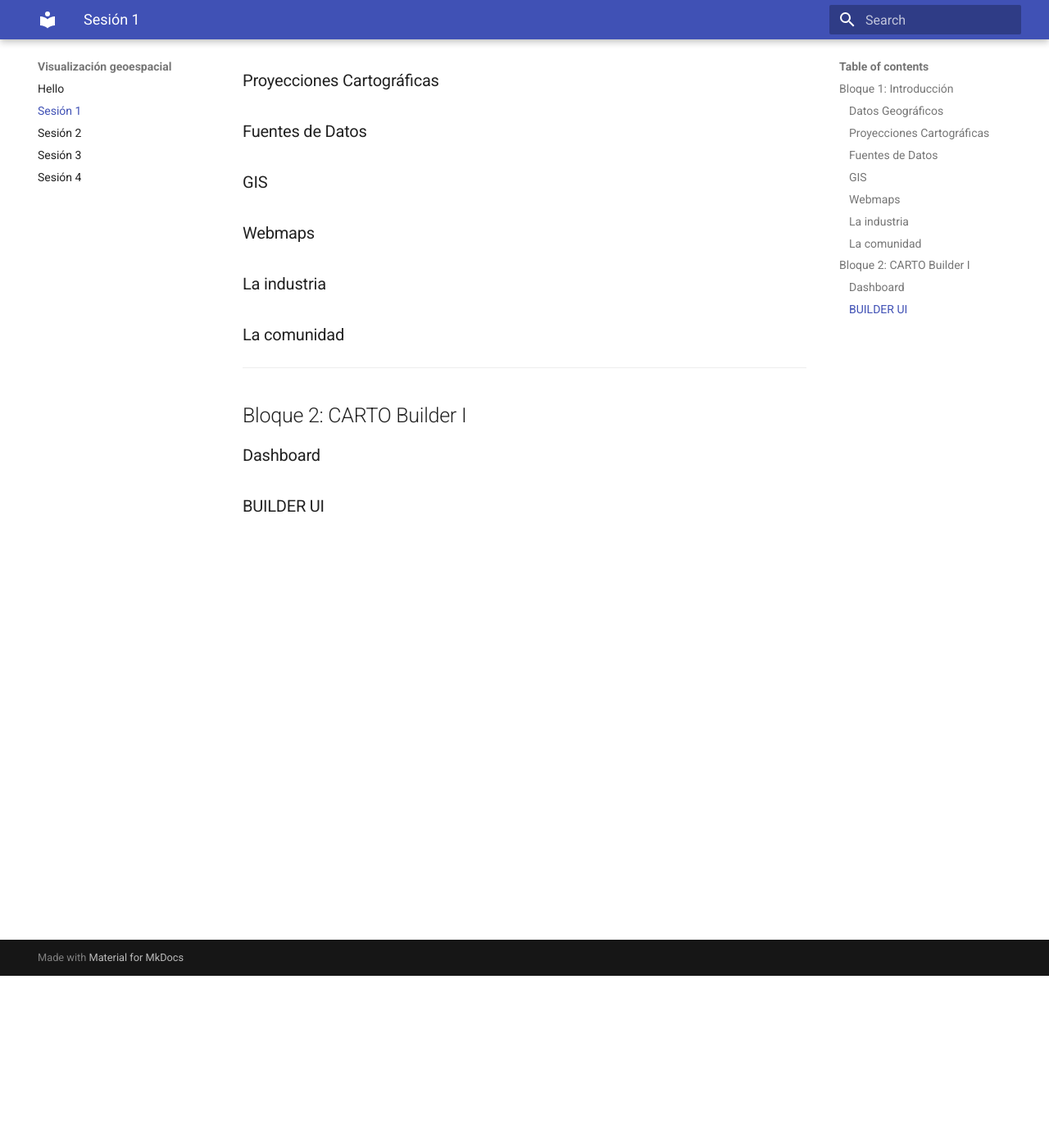
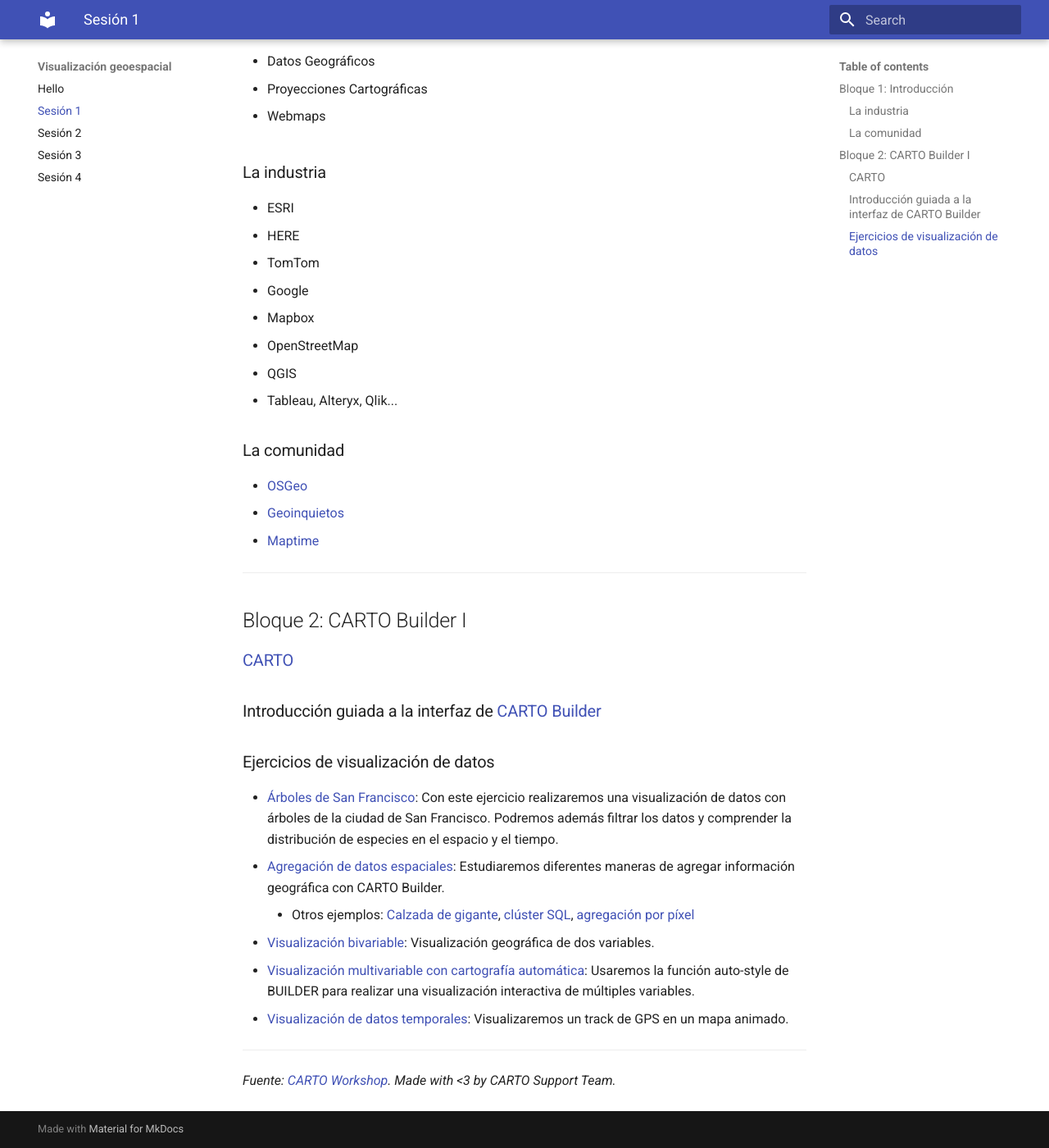
Before and after one commit to ernesmb/clasesvisualizacion, an MkDocs documentation site: the page built from docs/sesion1.md, in a window 1280 px wide and 1400 px high, scrolled down 210 px. Shown: the whole window at 82% size. Built offline with MkDocs 1.6.1 and Material for MkDocs 9.7.7, drawn with Linux system fonts in a browser that asks for light colours; old or Windows-style settings are respelled for this version of MkDocs; some of the changed text lies outside the part shown.

Commit message:
adding some links

```diff
--- a/docs/sesion1.md
+++ b/docs/sesion1.md
@@ -1,25 +1,49 @@
 # Sesión 1
 
-## Bloque 1: Introducción
+## Bloque 1: [Introducción](https://docs.google.com/presentation/d/1IDDPqtgVJPuQOPaSAxqpd2ZlPbPuxiBQ0V3Qr5GOSs4/edit?usp=sharing)
 
-### Datos Geográficos
+  * GIS
 
-### Proyecciones Cartográficas
+  * Datos Geográficos
 
-### Fuentes de Datos
+  * Proyecciones Cartográficas
 
-### GIS
-
-### Webmaps
+  * Webmaps
 
 ### La industria
 
+  * ESRI
+  * HERE
+  * TomTom
+  * Google
+  * Mapbox
+  * OpenStreetMap
+  * QGIS
+  * Tableau, Alteryx, Qlik...
+
 ### La comunidad
+
+* [OSGeo](https://www.osgeo.org/)
+* [Geoinquietos](http://geoinquietos.org/)
+* [Maptime](http://maptime.io/)
 
 ---
 
 ## Bloque 2: CARTO Builder I
 
-### Dashboard
+### [CARTO](https://docs.google.com/presentation/d/1YhMvOPFZ8OEeYgdiPhTXoWw9HSjn44rls_8yQtMhuvw/edit?usp=sharing)
 
-### BUILDER UI
+### Introducción guiada a la interfaz de [CARTO Builder](https://carto.com/login)
+
+### Ejercicios de visualización de datos
+
+* [Árboles de San Francisco](https://github.com/CartoDB/carto-workshop/blob/master/01-builder-visualization/exercises/sf-trees.md): Con este ejercicio realizaremos una visualización de datos con árboles de la ciudad de San Francisco. Podremos además filtrar los datos y comprender la distribución de especies en el espacio y el tiempo.
+* [Agregación de datos espaciales](https://github.com/CartoDB/carto-workshop/blob/master/01-builder-visualization/exercises/aggregations.md): Estudiaremos diferentes maneras de agregar información geográfica con CARTO Builder.
+    * Otros ejemplos: [Calzada de gigante](https://bl.ocks.org/ernesmb/4a6f00d6d795a20406516bce3fbe8092), [clúster SQL](http://bl.ocks.org/ernesmb/348b9eed9ee4c7038fd7), [agregación por píxel](http://bl.ocks.org/ernesmb/6b6ed27230c22c8c58bcc18c713ac024)
+* [Visualización bivariable](https://github.com/CartoDB/carto-workshop/blob/master/01-builder-visualization/exercises/category-bubble.md): Visualización geográfica de dos variables.
+* [Visualización multivariable con cartografía automática](https://github.com/CartoDB/carto-workshop/blob/master/01-builder-visualization/exercises/autostyle.md): Usaremos la función auto-style de BUILDER para realizar una visualización interactiva de múltiples variables.
+* [Visualización de datos temporales](https://github.com/CartoDB/carto-workshop/blob/master/01-builder-visualization/exercises/torque.md): Visualizaremos un track de GPS en un mapa animado.
+
+---
+
+_Fuente: [CARTO Workshop](https://github.com/CartoDB/carto-workshop/). Made with <3 by CARTO Support Team._
```
Also changed, not shown: docs/index.md (+5 -1 lines), docs/sesion2.md (+23 -4 lines), docs/sesion3.md (+12 -4 lines).
